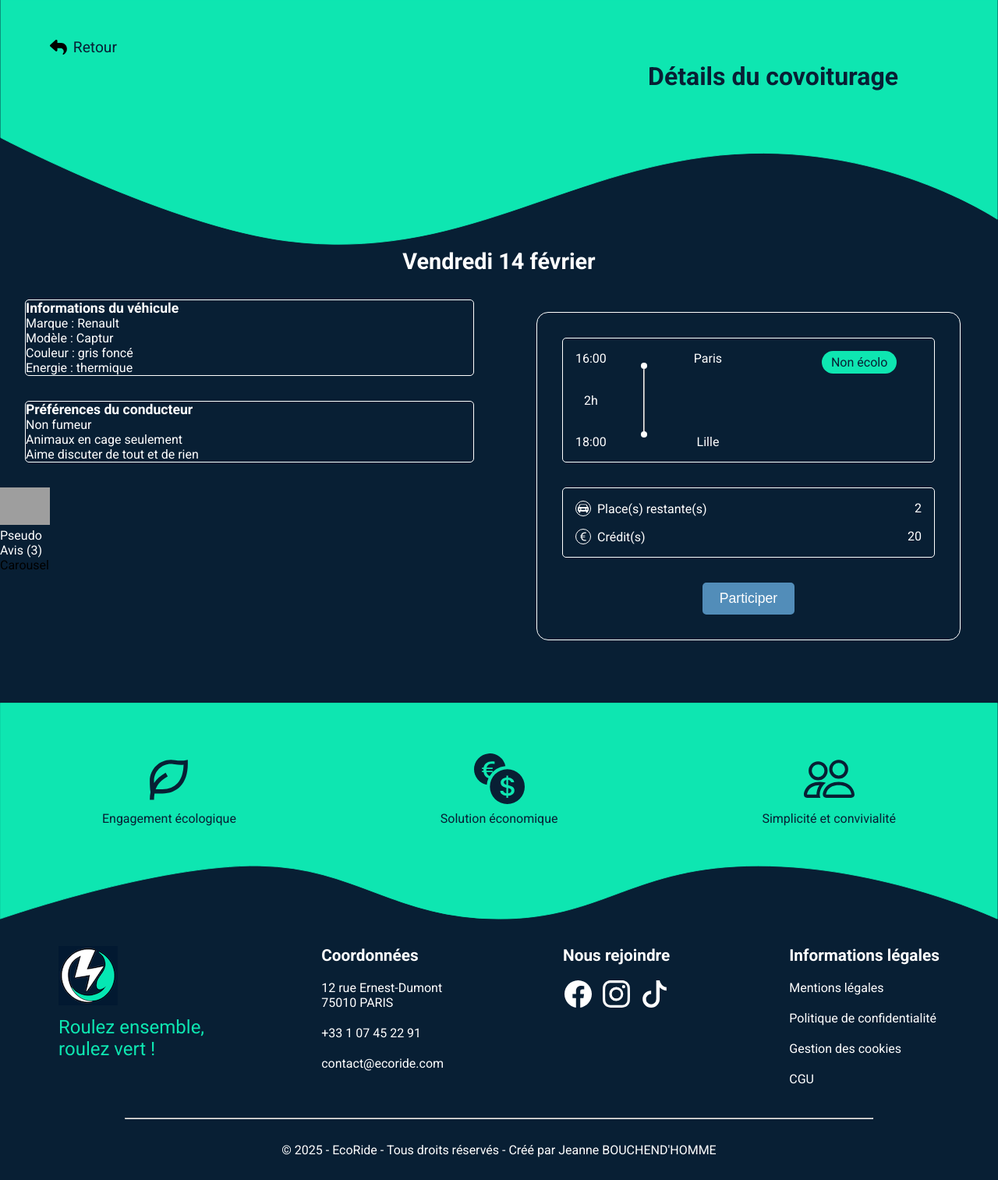
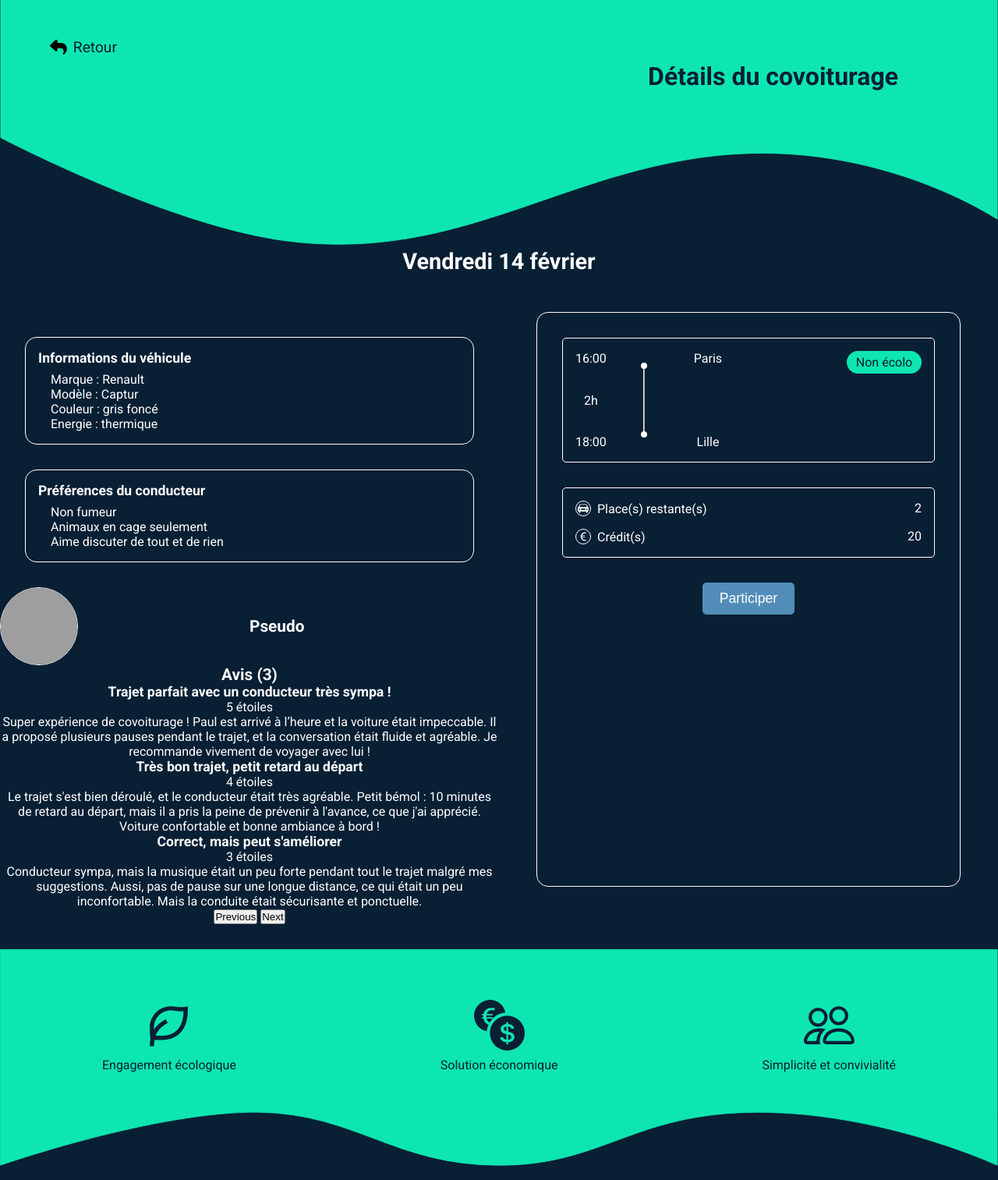
Before and after one commit to jeanne-bdh/EcoRide, a PHP site: page /pages/detailsCarpool.php in a window 1280 px wide. Shown: the part 91-1604 px from the top of the page at 78% size. Before the commit the page ends 1575 px from the top, so only its background shows below. Run offline with PHP 8.4, Linux system fonts and the light colour scheme; some libraries are stand-ins or nearby versions; grey boxes are pictures that could not be loaded.

Commit message:
add details carpool

```diff
--- a/assets/css/main.css
+++ b/assets/css/main.css
@@ -607,8 +607,40 @@ textarea:focus {
   grid-template-columns: 50% 50%;
 }
 
-.profil-icon {
-  width: 10%;
+.middle-frame {
+  border: 1px solid #ffffff;
+  border-radius: 15px;
+  margin: 2rem;
+}
+.middle-frame h5 {
+  padding: 1rem 0 0.5rem 1rem;
+}
+.middle-frame ul {
+  padding: 0 0 1rem 2rem;
+}
+.middle-frame li {
+  color: #ffffff;
+}
+
+#car-infos {
+  margin-top: 5rem;
+}
+
+.profil-container {
+  display: grid;
+  grid-template-columns: 50% 50%;
+  align-items: center;
+}
+.profil-container img {
+  border: 1px solid #ffffff;
+  border-radius: 50%;
+  width: 100px;
+  height: 100px;
+  text-align: end;
+}
+
+.comment-container {
+  text-align: center;
 }
 
 .long-frame {
@@ -623,32 +655,37 @@ textarea:focus {
   margin: 2rem;
 }
 
-.travel-infos {
+.container-details-travel {
   display: flex;
   flex-direction: row;
+  justify-content: space-between;
   height: 10rem;
 }
-.travel-infos .travel-details {
+.container-details-travel .travel-infos {
+  display: flex;
+  flex-direction: row;
+}
+.container-details-travel .travel-details {
   display: flex;
   flex-direction: column;
   justify-content: space-between;
   align-items: center;
   margin: 1rem 0 1rem 1rem;
 }
-.travel-infos .travel-line {
+.container-details-travel .travel-line {
   display: flex;
   flex-direction: row;
   justify-content: center;
   align-items: center;
   transform: rotate(90deg);
 }
-.travel-infos .travel-line .circle {
+.container-details-travel .travel-line .circle {
   width: 0.5rem;
   height: 0.5rem;
   border-radius: 50%;
   background-color: #ffffff;
 }
-.travel-infos .travel-line .line {
+.container-details-travel .travel-line .line {
   width: 5rem;
 }
 
@@ -660,7 +697,7 @@ textarea:focus {
   display: flex;
   justify-content: center;
   align-items: center;
-  margin: 1rem 0 0 8rem;
+  margin: 1rem;
 }
 .tag-voyage p {
   color: #081F34;
@@ -668,7 +705,7 @@ textarea:focus {
 
 .container-seat-credit {
   display: grid;
-  grid-template-columns: 50% 50%;
+  grid-template-columns: 75% 25%;
   margin: 1rem 1rem 0 1rem;
 }
 .container-seat-credit .infos-seat-credit {
--- a/pages/detailsCarpool.php
+++ b/pages/detailsCarpool.php
@@ -11,33 +11,64 @@
     <h2 id="date-details-covoit">Vendredi 14 février</h2>
 
     <div class="container-carpool-details">
-        <div class="driver-infos">
-            <div class="small-frame">
+        <div>
+            <div class="middle-frame" id="car-infos">
                 <h5>Informations du véhicule</h5>
-                <p>Marque : Renault</p>
-                <p>Modèle : Captur</p>
-                <p>Couleur : gris foncé</p>
-                <p>Energie : thermique</p>
+                <ul>
+                    <li>Marque : Renault</li>
+                    <li>Modèle : Captur</li>
+                    <li>Couleur : gris foncé</li>
+                    <li>Energie : thermique</li>
+                </ul>
             </div>
-            <div class="small-frame">
+            <div class="middle-frame">
                 <h5>Préférences du conducteur</h5>
-                <p>Non fumeur</p>
-                <p>Animaux en cage seulement</p>
-                <p>Aime discuter de tout et de rien</p>
+                <ul>
+                    <li>Non fumeur</li>
+                    <li>Animaux en cage seulement</li>
+                    <li>Aime discuter de tout et de rien</li>
+                </ul>
             </div>
-            <div class="div-profil">
-                <div>
-                    <img src="/uploads/carpools/smiley-man.jpg" class="profil-icon" alt="profil user">
+            <div class="profil-container">
+                <img src="/uploads/carpools/smiley-man.jpg" alt="profil user">
+                <h4>Pseudo</h4>
             </div>
-                <p>Pseudo</p>
+            <div class="comment-container">
+                <h4>Avis (3)</h4>
+
+                <div class="carousel">
+                    <div class="carousel-slide">
+                        <div class="slide">
+                            <h5>Trajet parfait avec un conducteur très sympa !</h5>
+                            <p>5 étoiles</p>
+                            <p>Super expérience de covoiturage ! Paul est arrivé à l’heure et la voiture était impeccable. Il a proposé plusieurs pauses pendant le trajet, et la conversation était fluide et agréable. Je recommande vivement de voyager avec lui !</p>
                         </div>
-            <div>
-                <p>Avis (3)</p>
-                <div class="carousel-slide">Carousel</div>
+                        <div class="slide">
+                            <h5>Très bon trajet, petit retard au départ</h5>
+                            <p>4 étoiles</p>
+                            <p>Le trajet s'est bien déroulé, et le conducteur était très agréable. Petit bémol : 10 minutes de retard au départ, mais il a pris la peine de prévenir à l'avance, ce que j'ai apprécié. Voiture confortable et bonne ambiance à bord !</p>
+                        </div>
+                        <div class="slide">
+                            <h5>Correct, mais peut s'améliorer</h5>
+                            <p>3 étoiles</p>
+                            <p>Conducteur sympa, mais la musique était un peu forte pendant tout le trajet malgré mes suggestions. Aussi, pas de pause sur une longue distance, ce qui était un peu inconfortable. Mais la conduite était sécurisante et ponctuelle.</p>
+                        </div>
+                    </div>
+                    <button class="carousel-control-prev" type="button" data-bs-target="#carouselExample" data-bs-slide="prev">
+                        <span class="carousel-control-prev-icon" aria-hidden="true"></span>
+                        <span class="visually-hidden">Previous</span>
+                    </button>
+                    <button class="carousel-control-next" type="button" data-bs-target="#carouselExample" data-bs-slide="next">
+                        <span class="carousel-control-next-icon" aria-hidden="true"></span>
+                        <span class="visually-hidden">Next</span>
+                    </button>
+                </div>
+
             </div>
         </div>
         <div class="long-frame">
-            <div class="small-frame travel-infos">
+            <div class="small-frame container-details-travel">
+                <div class="travel-infos">
                     <div class="travel-details">
                         <p>16:00</p>
                         <p>2h</p>
@@ -51,6 +82,7 @@
                     <div class="travel-details">
                         <p>Paris</p>
                         <p>Lille</p>
+                    </div>
                 </div>
                 <div class="tag-voyage">
                     <p>Non écolo</p>
--- a/sass/_details-carpool.scss
+++ b/sass/_details-carpool.scss
@@ -10,9 +10,47 @@
 
 //PARTIE GAUCHE
 
-.profil-icon {
-    width: 10%;
+.middle-frame {
+    border: 1px solid $white;
+    border-radius: 15px;
+    margin: 2rem;
+
+    h5 {
+        padding: 1rem 0 0.5rem 1rem;
+    }
+
+    ul {
+        padding: 0 0 1rem 2rem;
+    }
+
+    li {
+        color: $white;
+    }
 }
+
+#car-infos {
+    margin-top: 5rem;
+}
+
+.profil-container {
+    display: grid;
+    grid-template-columns: 50% 50%;
+    align-items: center;
+
+    img {
+        border: 1px solid $white;
+        border-radius: 50%;
+        width: 100px;
+        height: 100px;
+        text-align: end;
+    }
+}
+
+.comment-container {
+    text-align: center;
+}
+
+
 
 
 
@@ -32,10 +70,16 @@
     margin: 2rem;
 }
 
-.travel-infos {
+.container-details-travel {
     display: flex;
     flex-direction: row;
+    justify-content: space-between;
     height: 10rem;
+
+    .travel-infos {
+        display: flex;
+        flex-direction: row;
+    }
 
     .travel-details {
         display: flex;
@@ -73,7 +117,7 @@
     display: flex;
     justify-content: center;
     align-items: center;
-    margin: 1rem 0 0 8rem;
+    margin: 1rem;
 
     p {
         color: $black;
@@ -82,7 +126,7 @@
 
 .container-seat-credit {
     display: grid;
-    grid-template-columns: 50% 50%;
+    grid-template-columns: 75% 25%;
     margin: 1rem 1rem 0 1rem;
 
     .infos-seat-credit {
```
Also changed, not shown: 1 other file. Lines whose indentation alone changed are shown as unchanged.
